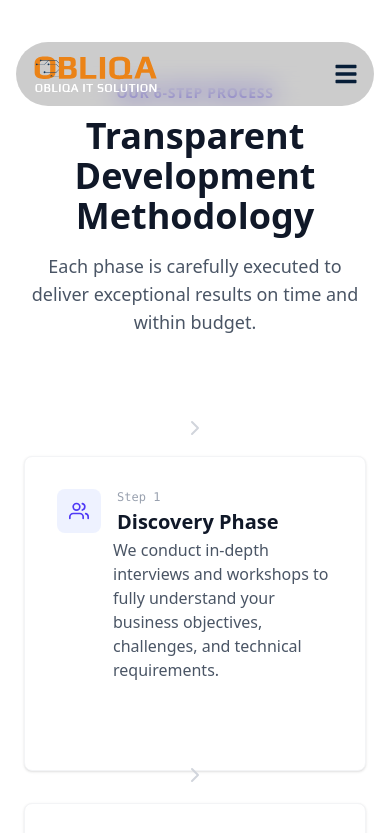
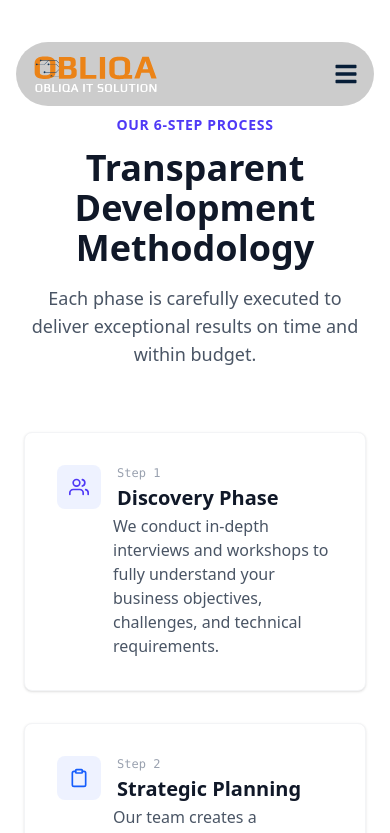
Before and after one commit to ShohagKaisar/Obliqa-Website, a React (Vite) app: page /WorkProcess in a window 390 px wide. Shown: the top 833 px of the page. Built offline with nearby package versions, Linux system fonts and the light colour scheme.

Commit message:
fix bug on work process aero icon

```diff
--- a/src/component/WorkProcess/WorkProcess.jsx
+++ b/src/component/WorkProcess/WorkProcess.jsx
@@ -46,7 +46,7 @@ const WorkProcess = () => {
   ];
 
   return (
-    <section className="py-20 bg-white">
+    <section className="pt-28 pb-12 bg-white">
       <div className="container mx-auto px-6 max-w-7xl">
         <motion.div
           initial={{ opacity: 0, y: 20 }}
@@ -77,11 +77,6 @@ const WorkProcess = () => {
               className="relative"
             >
               {/* Mobile connector */}
-              {index % 3 !== 2 && index !== steps.length - 1 && (
-                <div className="lg:hidden flex items-center justify-center py-4">
-                  <FiChevronRight className="text-gray-300" size={24} />
-                </div>
-              )}
 
               <div className="bg-white p-8 rounded-lg shadow-sm border border-gray-100 hover:shadow-md transition-all duration-300 h-full">
                 <div className="flex items-start mb-6">
```
Also changed, not shown: 4 other files (tests, documents, lock files or other folders).
